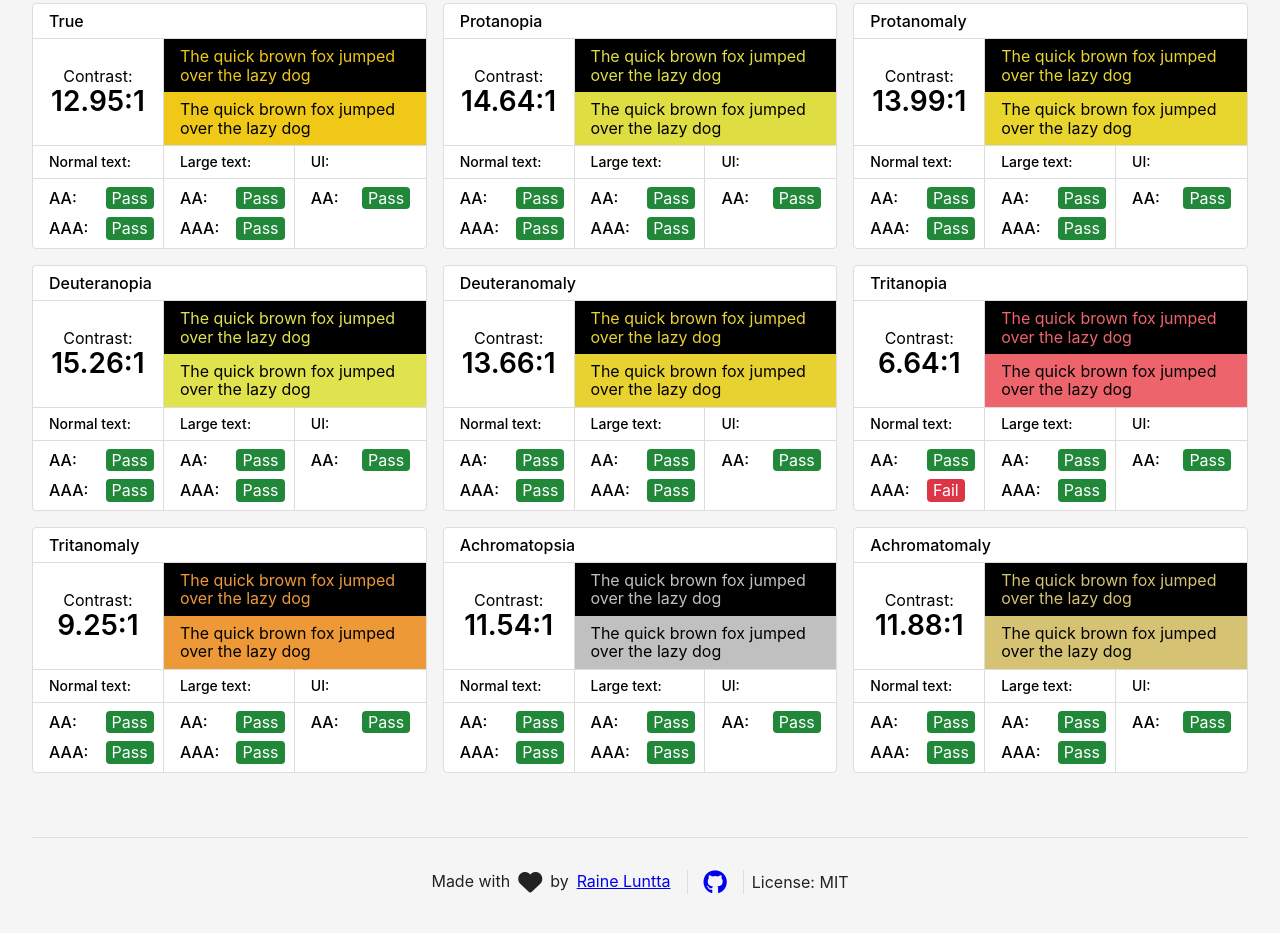
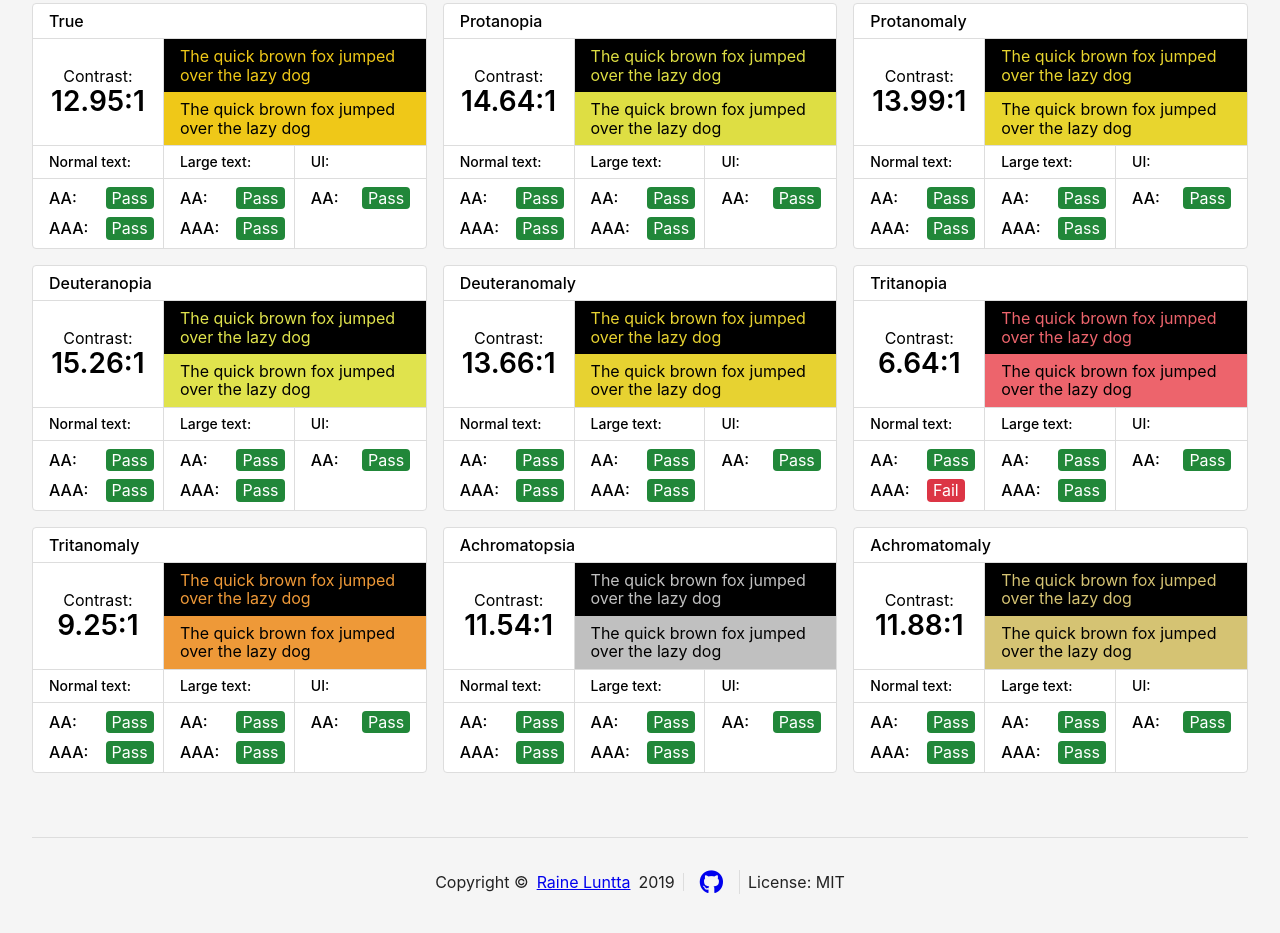
Before and after one commit to luntta/tincture, a plain HTML site: page colortester/index.html in a window 1280 px wide. Shown: the part 239-1172 px from the top of the page. Drawn offline with nearby package versions, Linux system fonts and the light colour scheme.

Commit message:
[MOD] updated footer

```diff
--- a/colortester/index.html
+++ b/colortester/index.html
@@ -51,10 +51,10 @@
 			<tincture-color-tester></tincture-color-tester>
 			<footer class="app__footer">
 				<div>
-					Made with <i class="fas fa-heart"></i> by
+					Copyright &copy;
 					<a href="http://luntta.fi" target="_blank" rel="nofollow"
 						>Raine Luntta</a
-					>
+					> 2019
 				</div>
 				<div>
 					<a
```
